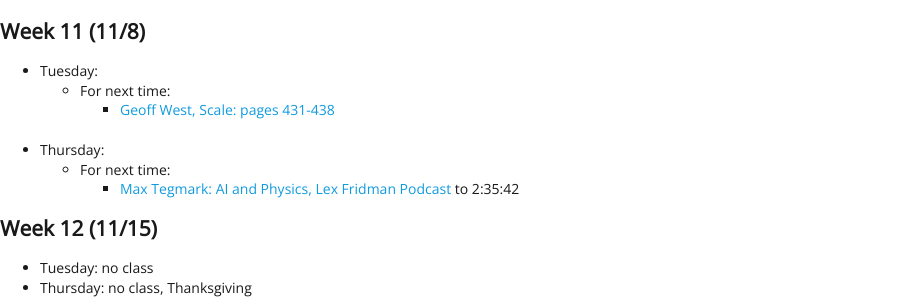
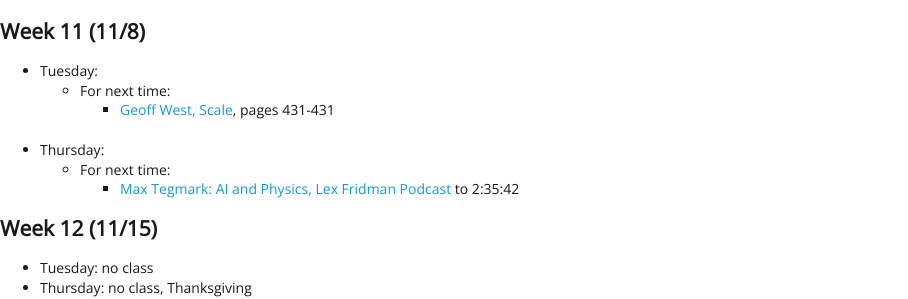
Before and after one commit to EMBrewer/dat150, a Jekyll site: the page built from _posts/2021-09-27-Schedule.md, in a window 1280 px wide and 900 px high, scrolled down 2065 px. Shown: the part 160-459 px from the top of the window, without its empty margins (0-908 px from the left). Built offline with Jekyll 4.4.1, drawn with Linux system fonts in a browser that asks for light colours; our own code applies the rules of GitHub Pages for plain Markdown files.

Commit message:
Update 2021-09-27-Schedule.md

```diff
--- a/_posts/2021-09-27-Schedule.md
+++ b/_posts/2021-09-27-Schedule.md
@@ -94,7 +94,7 @@
 ## Week 11 (11/8)
 - Tuesday:
 	- For next time:
-		- [Geoff West, Scale: pages 431-438](https://dsfall21.slack.com/files/U02DA5H2NGJ/F02EVA0KH8V/west_scale.pdf)
+		- [Geoff West, Scale](https://dsfall21.slack.com/files/U02DA5H2NGJ/F02EVA0KH8V/west_scale.pdf), pages 431-431
 - Thursday:
 	- For next time:
 		- [Max Tegmark: AI and Physics, Lex Fridman Podcast](https://www.youtube.com/watch?v=RL4j4KPwNGM) to 2:35:42
```
